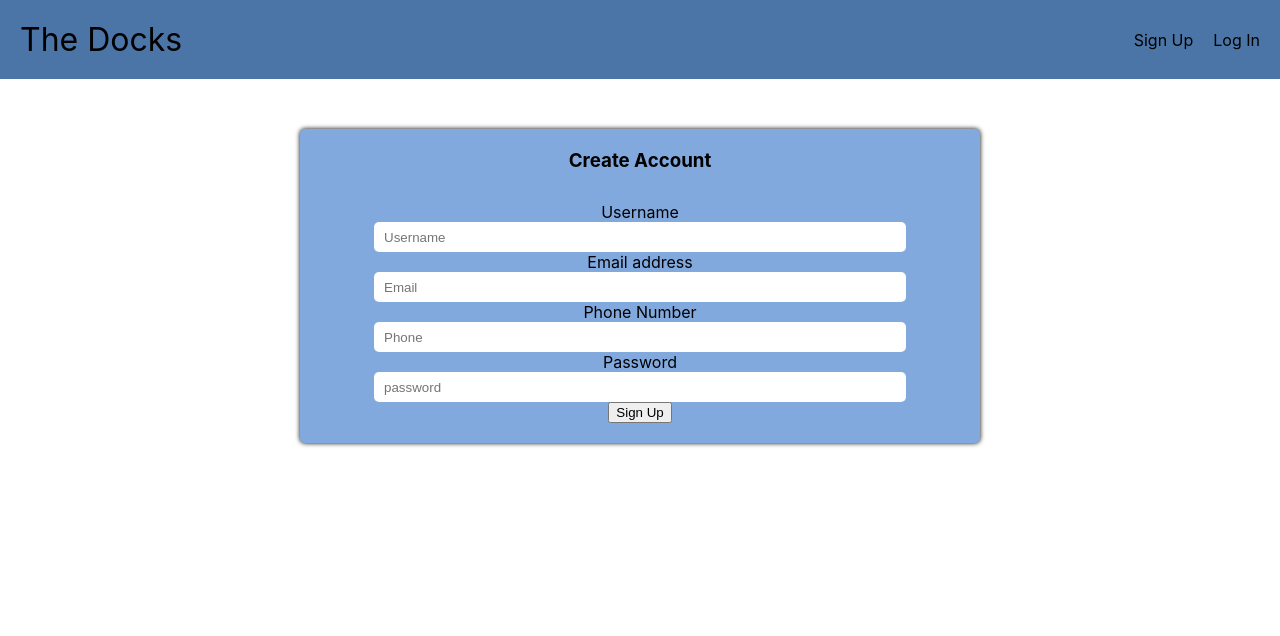
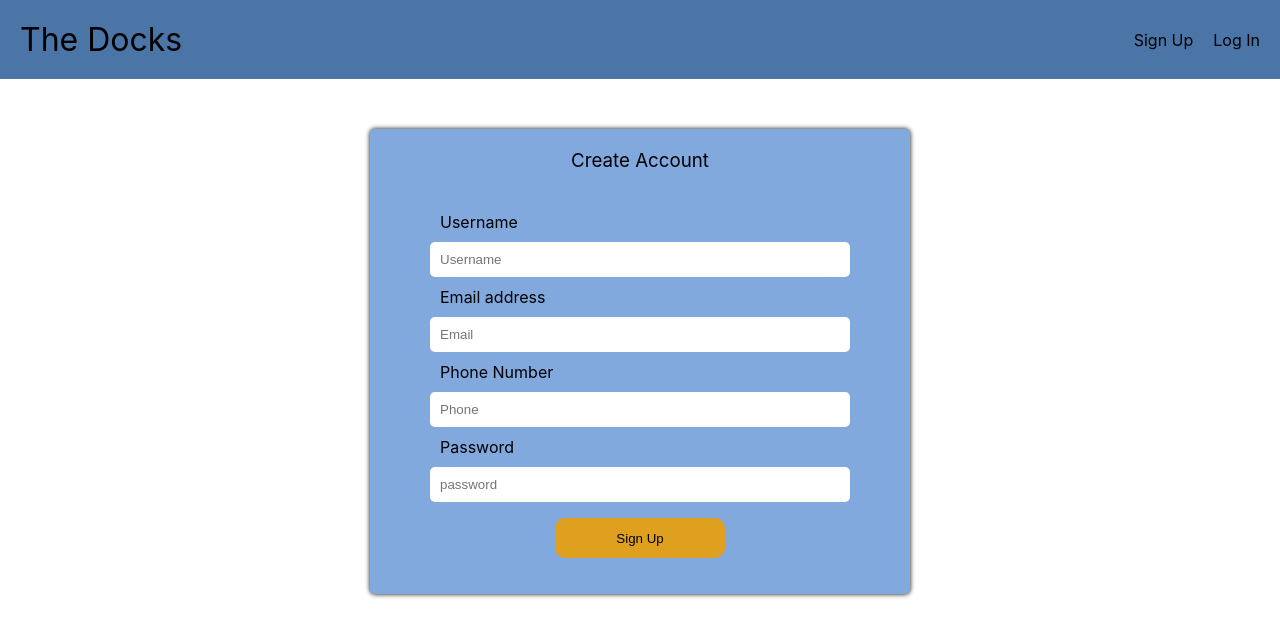
Before and after one commit to MattMoyka/The-Dock, a React (Create React App) app in the folder client/: page /signup in a window 1280 px wide. Shown: the top 636 px of the page. Built offline with nearby package versions, Linux system fonts and the light colour scheme.

Commit message:
sign in sign up screens css

```diff
--- a/client/src/screens/SignUp/Signup.css
+++ b/client/src/screens/SignUp/Signup.css
@@ -7,6 +7,7 @@ margin: 0 auto;
 h3{
 
   margin: 0 0 30px 0;
+  font-weight: normal;
 
 }
 
@@ -17,16 +18,40 @@ form {
     align-items: center;
     background-color: #82A9DD;
     width: 50vw;
+    max-width: 500px;
     box-shadow: 0px 0px 5px black;
     margin: 50px auto;
     padding: 20px;
     border-radius: 5px;
 }
 
+.inputs{
+  display: flex;
+  flex-flow: column nowrap;
+  justify-content: left;
+}
+
+label{
+  text-align: left;
+  padding: 10px;
+}
+
 .input{
   width: 40vw;
-  height: 30px;
+  max-width: 400px;
+  height: 35px;
   border-radius: 5px;
   border: none;
   padding: 0 10px;
 }
+
+button{
+margin: 16px;
+width: 170px;
+height: 40px;
+left: 651px;
+top: 774px;
+background: #DEA01E;
+border-radius: 10px;
+border: none;
+}
--- a/client/src/screens/SignUp/Signup.jsx
+++ b/client/src/screens/SignUp/Signup.jsx
@@ -65,6 +65,8 @@ export default function SignUp(props) {
 
         <form onSubmit={onSignUp}>
           <h3>Create Account</h3>
+
+          <div className='inputs'>
             <label>Username</label>
             <input
               required
@@ -75,6 +77,8 @@ export default function SignUp(props) {
               placeholder="Username"
               onChange={handleChange}
             />
+          </div >
+          <div className='inputs'>
             <label>Email address</label>
             <input
               required
@@ -85,6 +89,8 @@ export default function SignUp(props) {
               placeholder="Email"
               onChange={handleChange}
             />
+          </div>
+          <div className='inputs'>
             <label>Phone Number</label>
             <input
               required
@@ -95,6 +101,8 @@ export default function SignUp(props) {
               placeholder="Phone"
               onChange={handleChange}
             />
+          </div>
+          <div className='inputs'>
             <label>Password</label>
             <input
               required
@@ -105,6 +113,7 @@ export default function SignUp(props) {
               placeholder="password"
               onChange={handleChange}
             />
+          </div>
           {renderError()}
         </form>
       </div>
--- a/client/src/screens/Signin/Signin.css
+++ b/client/src/screens/Signin/Signin.css
@@ -1,6 +1,57 @@
-.signin-form form {
+.form-div{
+  display: flex;
+  flex-flow: column nowrap;
+margin: 0 auto;
+}
+
+h3{
+
+  margin: 0 0 30px 0;
+  font-weight: normal;
+
+}
+
+form {
     display: flex;
     flex-direction: column;
     justify-content: center;
     align-items: center;
+    background-color: #82A9DD;
+    width: 50vw;
+    max-width: 500px;
+    box-shadow: 0px 0px 5px black;
+    margin: 50px auto;
+    padding: 20px;
+    border-radius: 5px;
 }
+
+.inputs{
+  display: flex;
+  flex-flow: column nowrap;
+  justify-content: left;
+}
+
+label{
+  text-align: left;
+  padding: 10px;
+}
+
+.input{
+  width: 40vw;
+  max-width: 400px;
+  height: 35px;
+  border-radius: 5px;
+  border: none;
+  padding: 0 10px;
+}
+
+button{
+margin: 16px;
+width: 170px;
+height: 40px;
+left: 651px;
+top: 774px;
+background: #DEA01E;
+border-radius: 10px;
+border: none;
+}
--- a/client/src/screens/Signin/Signin.jsx
+++ b/client/src/screens/Signin/Signin.jsx
@@ -2,7 +2,7 @@ import { useState } from 'react'
 import './Signin.css'
 import { signIn } from '../../Services/users'
 import { useHistory } from 'react-router-dom'
-
+import Layout from '../../components/Layout/Layout'
 
 
 export default function Signin(props) {
@@ -56,29 +56,38 @@ export default function Signin(props) {
   const { email, password } = form
 
   return (
-    <div className='signin-form'>
+    <Layout>
+      <div className="form-div">
+
+        <form onSubmit={onSignIn}>
           <h3>Sign In</h3>
-      <form onSubmit={onSignIn}>
+          <div className='inputs'>
             <label>Email</label>
             <input
               required
+              className='input'
               type='text'
               name='email'
               value={email}
               placeholder='Enter Email'
               onChange={handleChange}
             />
+          </div>
+          <div className='inputs'>
             <label>Password</label>
             <input
               required
+              className='input'
               name='password'
               value={password}
               type='password'
               placeholder='Password'
               onChange={handleChange}
             />
+          </div>
           {renderError()}
         </form>
       </div>
+    </Layout>
   )
 }
```
Lines whose indentation alone changed are shown as unchanged.
